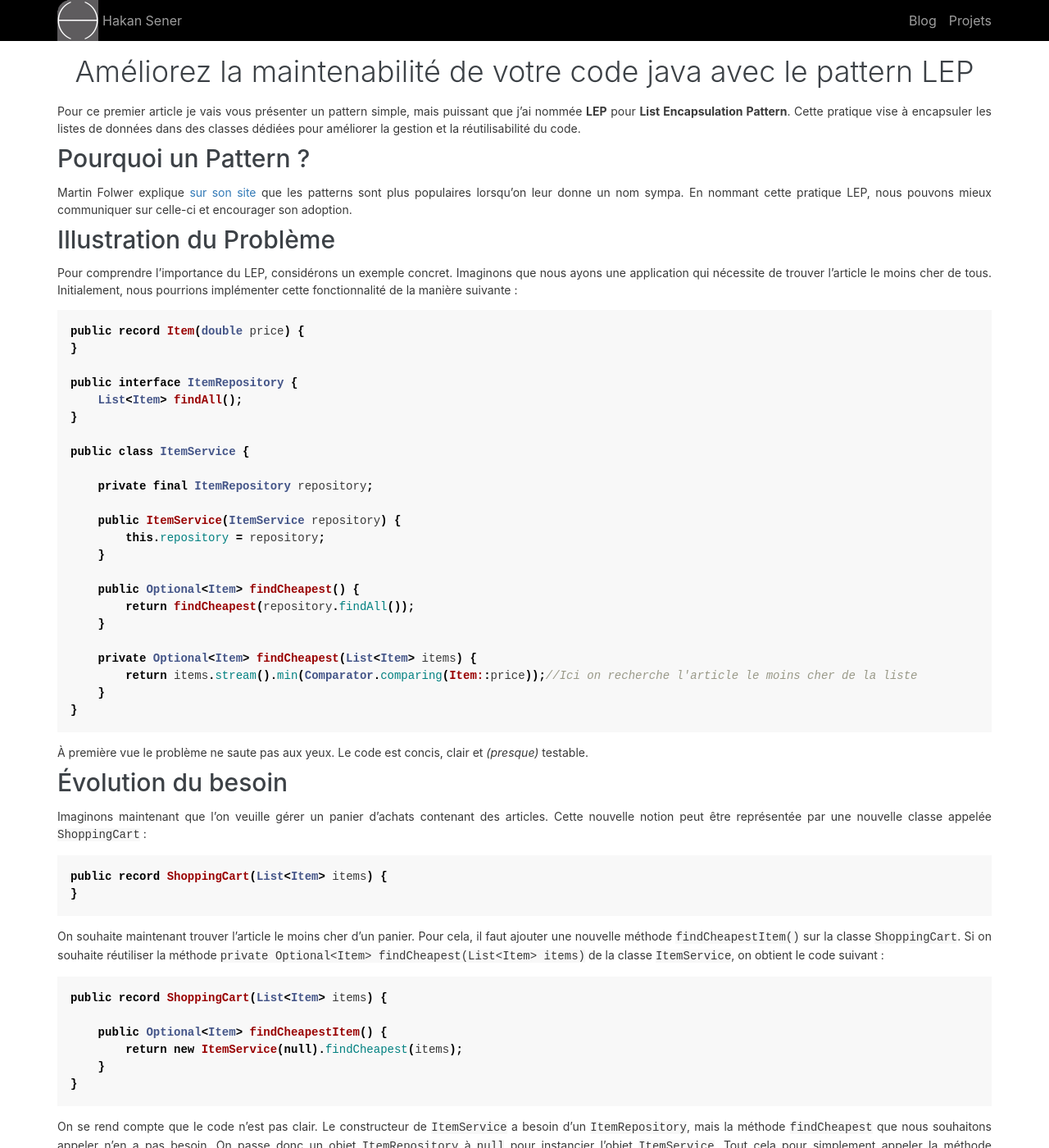
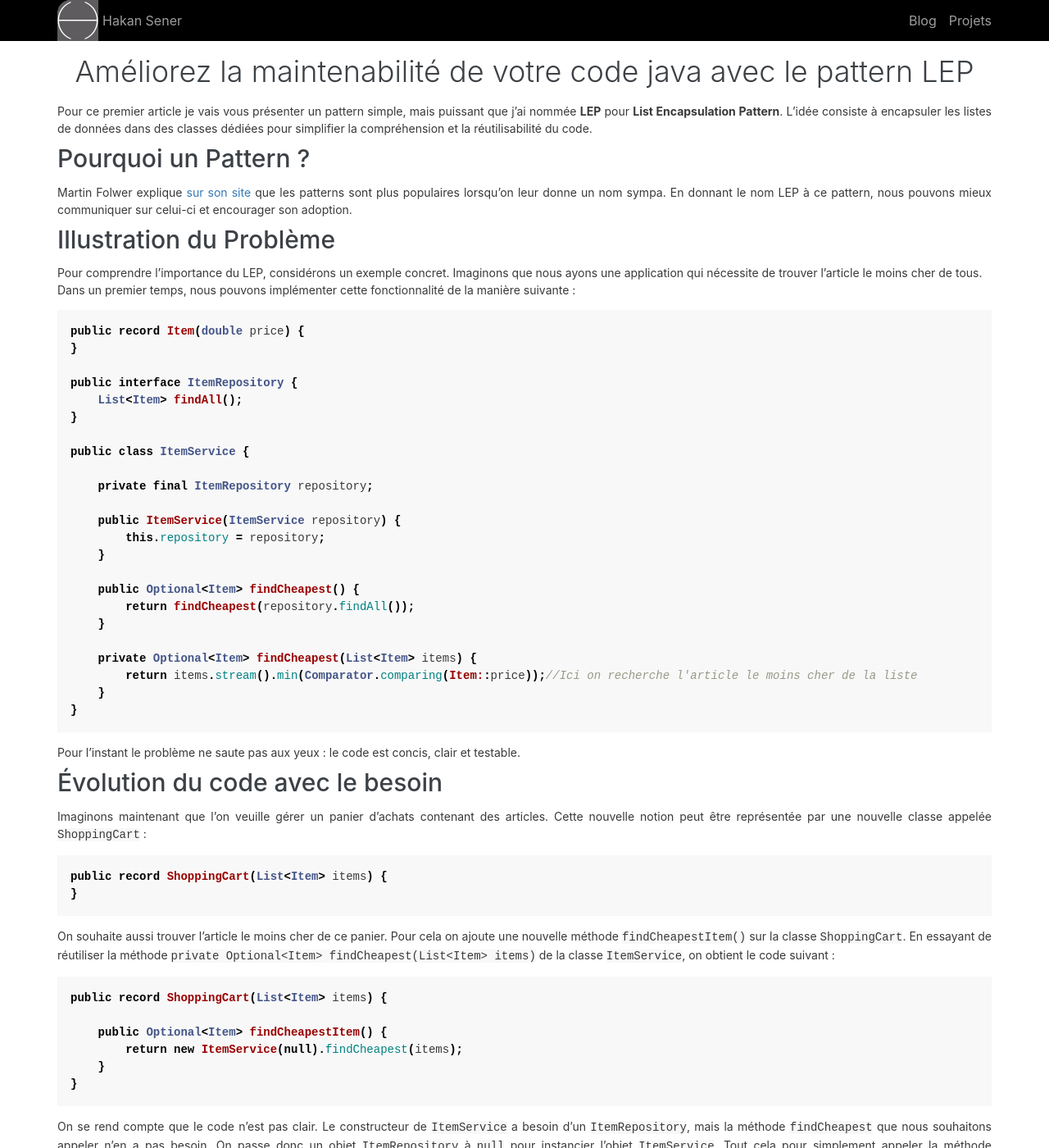
Before and after one commit to senerh/senerh.github.io, a Jekyll site: the page built from _posts/2024-03-31-lep.md, in a window 1280 px wide and 1400 px high. Shown: the whole window at 82% size. Built offline with Jekyll 4.4.1, drawn with Linux system fonts in a browser that asks for light colours; some of the changed text lies outside the part shown.

Commit message:
en cours

````diff
--- a/_config.yml
+++ b/_config.yml
@@ -8,6 +8,11 @@
 defaults:
   - scope:
       path: ""
+      type: "posts"
+    values:
+      layout: "post"
+  - scope:
+      path: ""
     values:
       layout: "default"
 
--- /dev/null
+++ b/_layouts/post.html
@@ -0,0 +1,6 @@
+---
+layout: default
+---
+<h1>{{ page.title }}</h1>
+
+{{ content }}
--- a/_posts/2024-03-31-lep.md
+++ b/_posts/2024-03-31-lep.md
@@ -1,17 +1,19 @@
 ---
-title: List Encapsulation Pattern
+title: Améliorez la maintenabilité de votre code java avec le pattern LEP
 ---
-# Améliorez la maintenabilité de votre code java avec le pattern LEP
 Pour ce premier article je vais vous présenter un pattern simple, mais puissant que j'ai nommée **LEP** pour **List Encapsulation Pattern**.
-Cette pratique vise à encapsuler les listes de données dans des classes dédiées pour améliorer la gestion et la réutilisabilité du code.
+L'idée consiste à encapsuler les listes de données dans des classes dédiées pour simplifier la compréhension et la réutilisabilité du code.
 
 ## Pourquoi un Pattern ?
 Martin Folwer explique
 [sur son site](https://www.martinfowler.com/bliki/POJO.html)
-que les patterns sont plus populaires lorsqu'on leur donne un nom sympa. En nommant cette pratique LEP, nous pouvons mieux communiquer sur celle-ci et encourager son adoption.
+que les patterns sont plus populaires lorsqu'on leur donne un nom sympa.
+En donnant le nom LEP à ce pattern, nous pouvons mieux communiquer sur celui-ci et encourager son adoption.
 
 ## Illustration du Problème
-Pour comprendre l'importance du LEP, considérons un exemple concret. Imaginons que nous ayons une application qui nécessite de trouver l'article le moins cher de tous. Initialement, nous pourrions implémenter cette fonctionnalité de la manière suivante :
+Pour comprendre l'importance du LEP, considérons un exemple concret.
+Imaginons que nous ayons une application qui nécessite de trouver l'article le moins cher de tous.\
+Dans un premier temps, nous pouvons implémenter cette fonctionnalité de la manière suivante :
 ```java
 public record Item(double price) {
 }
@@ -37,10 +39,9 @@
     }
 }
 ```
+Pour l'instant le problème ne saute pas aux yeux : le code est concis, clair et testable.
 
-À première vue le problème ne saute pas aux yeux. Le code est concis, clair et *(presque)* testable.
-
-## Évolution du besoin
+## Évolution du code avec le besoin
 
 Imaginons maintenant que l'on veuille gérer un panier d'achats contenant des articles. Cette nouvelle notion peut être représentée par une nouvelle classe appelée `ShoppingCart` :
 ```java
@@ -48,9 +49,9 @@
 }
 ```
 
-On souhaite maintenant trouver l'article le moins cher d'un panier.
-Pour cela, il faut ajouter une nouvelle méthode `findCheapestItem()` sur la classe `ShoppingCart`.
-Si on souhaite réutiliser la méthode `private Optional<Item> findCheapest(List<Item> items)` de la classe `ItemService`, on obtient le code suivant :
+On souhaite aussi trouver l'article le moins cher de ce panier.
+Pour cela on ajoute une nouvelle méthode `findCheapestItem()` sur la classe `ShoppingCart`.
+En essayant de réutiliser la méthode `private Optional<Item> findCheapest(List<Item> items)` de la classe `ItemService`, on obtient le code suivant :
 ```java
 public record ShoppingCart(List<Item> items) {
 
@@ -72,11 +73,14 @@
 }
 ```
 
-Étant donné qu'il ne s'agit que d'une seule ligne de code, la duplication ne sera pas même pas détectée par les outils d'analyse de code. Pourtant il y a bien un problème de conception ici.
+Étant donné qu'il ne s'agit que d'une seule ligne de code, la duplication ne sera pas même pas détectée par les outils d'analyse de code.
+Pourtant, il y a bien un problème de conception.
 
 ## Solution avec le Pattern LEP
 
-Le LEP propose une solution simple et efficace à ce problème. En encapsulant la liste d'articles dans une classe dédiée, le code devient plus modulaire, plus réutilisable et plus facile à maintenir. Voici comment nous pourrions réécrire notre exemple en utilisant le LEP :
+Le LEP propose une solution simple et efficace à ce problème.
+En encapsulant la liste d'articles dans une classe dédiée, le code devient plus modulaire, plus réutilisable et plus facile à maintenir.\
+Voici comment nous pouvons réécrire notre exemple en utilisant le LEP :
 ```java
 public record Item(double price) {
 }
@@ -110,22 +114,24 @@
     }
 
     public Optional<Item> findCheapest() {
-        return repository.findAll().findCheapest();//La recherche n'est plus implémentée dans ce service
+        return repository.findAll().findCheapest();//La recherche appelle le code existant
     }
 }
 ```
-
 ## Avantages du Pattern LEP
 
 En adoptant le LEP, nous bénéficions donc de plusieurs avantages :
 
 * **Modularité** : La logique de traitement est encapsulée dans des classes dédiées, ce qui rend le code plus modulaire et plus facile à comprendre.
 * **Réutilisabilité** : Les fonctionnalités encapsulées peuvent être réutilisées facilement dans d'autres parties de l'application.
-* **Maintenabilité** : En centralisant la logique de traitement, le code devient plus facile à tester et donc à maintenir.
+* **Maintenabilité** : En supprimant les dépendances inutiles, le code devient plus facile à tester et donc à maintenir.
 
-Un point très important et que ce pattern peut être **introduit progressivement** dans un projet car on peut facilement faire des conversions entre `Items` et `List<Items>` comme ceci :
+À noter qu'il est toujours possible de faire facilement des conversions entre `Items` et `List<Items>` :
 * `List<Item> itemList = items.items();`
 * `Items items = new Items(itemList);`
 
+
 ## Conclusion
 Le **List Encapsulation Pattern** est donc une pratique simple, mais puissante pour améliorer notre code Java. En encapsulant les listes dans des classes dédiées, nous pouvons rendre notre code plus modulaire, plus réutilisable et plus facile à maintenir.
+
+Le pattern peut être introduit progressivement dans votre projet donc essayez-le !
--- a/_sass/base.scss
+++ b/_sass/base.scss
@@ -324,3 +324,9 @@
         }
     }
 }
+
+.card {
+    margin-bottom: 1rem;
+    padding-bottom: 1rem;
+    border-bottom: 2px dotted #497DBA;
+}
--- a/projects.html
+++ b/projects.html
@@ -1,5 +1,4 @@
 ---
-layout: default
 title: projets
 ---
 {% assign projects = site.projects | reverse %}
````
Also changed, not shown: other parts of _posts/2024-03-31-lep.md (+2 -2 lines), _projects/solveur.md (+1 -1 lines), _projects/youtube-mp3.md (+1 -1 lines), blog.html (added, +12 -0 lines).
